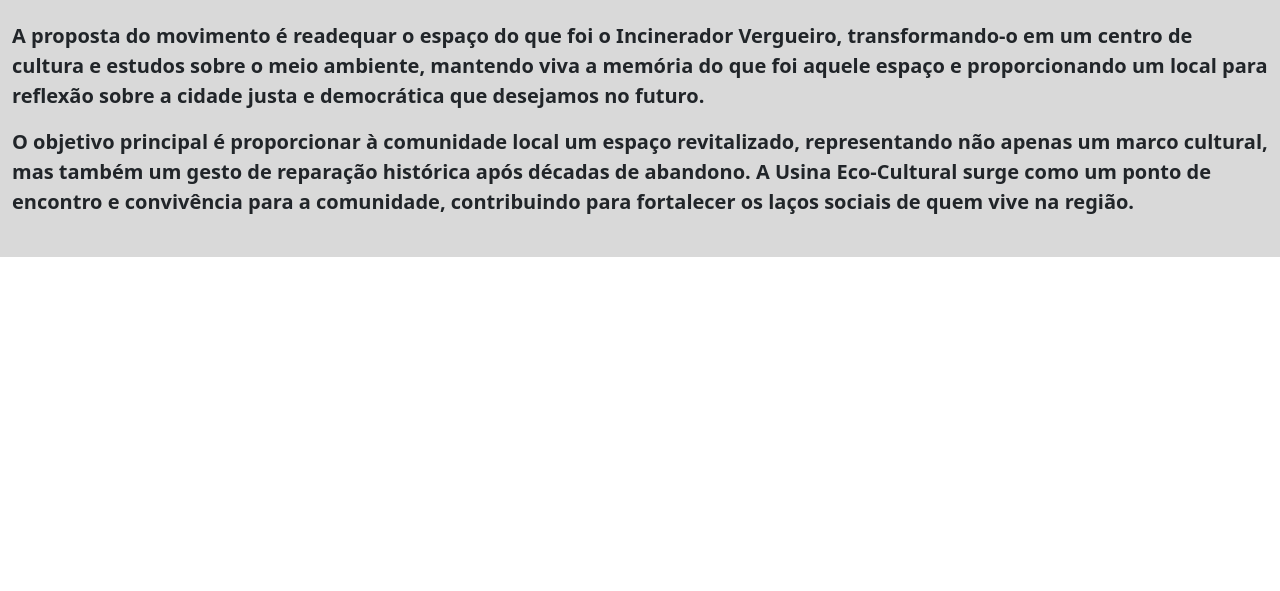
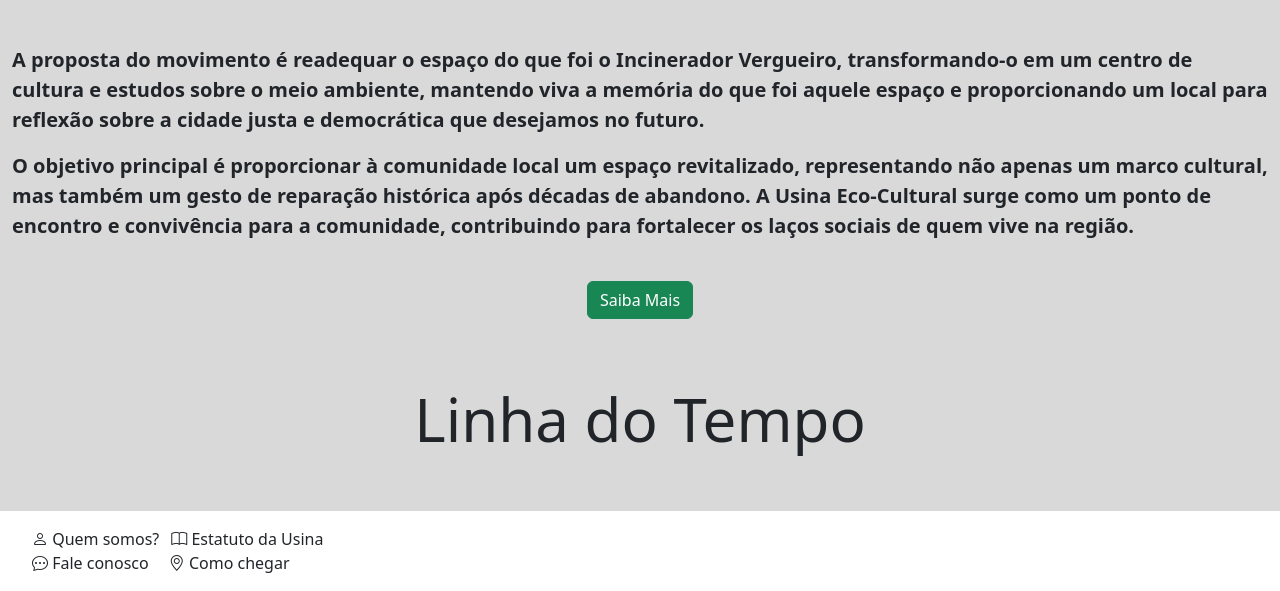
Before and after one commit to AlvarezGui/PII-2tri-2024, a website: page frontend/index.html in a window 1280 px wide. Shown: the part 1497-2088 px from the top of the page. Before the commit the page ends 1754 px from the top, so only its background shows below. Drawn offline with nearby package versions, Linux system fonts and the light colour scheme.

Commit message:
footer icones acabados (só falta alterar e decidir o tamanho)

```diff
--- a/frontend/css/styles.css
+++ b/frontend/css/styles.css
@@ -6,6 +6,10 @@
     .img-carro{
         height: 840px;
     }
+}
+
+main{
+    background-color: #D9D9D9;
 }
 
 h1{
@@ -20,6 +24,14 @@ p{
 .painel-o-coletivo{
     background-color: #D9D9D9;
 }
+
+.footer{
+    background-color: white;
+}
+
+li.borderless {
+    border-bottom: 0 none;
+  }
 
 
 
--- a/frontend/index.html
+++ b/frontend/index.html
@@ -4,6 +4,7 @@
     <meta charset="UTF-8">
     <meta name="viewport" content="width=device-width, initial-scale=1.0">
     <link href="https://cdn.jsdelivr.net/npm/bootstrap@5.3.3/dist/css/bootstrap.min.css" rel="stylesheet" integrity="sha384-QWTKZyjpPEjISv5WaRU9OFeRpok6YctnYmDr5pNlyT2bRjXh0JMhjY6hW+ALEwIH" crossorigin="anonymous">
+     <link href="https://cdn.jsdelivr.net/npm/bootstrap-icons/font/bootstrap-icons.css" rel="stylesheet">
     <link rel="stylesheet" href="./css/styles.css">
     <title>Usina Eco-Cultural</title>
 </head>
@@ -130,7 +131,7 @@
                     <div class="circle"></div>
                     <img class="imagem-painel-o-coletivo" src="./images/ocoletivo.jpg" alt="Imagem O Coletivo" height="341" width="455">
                 </div>
-                <div class="col-xxl-8 texto-o-coletivo">
+                <div class="col-xxl-8 texto-o-coletivo pt-lg-4">
                     <br>
                     <p>A proposta do movimento é readequar o espaço do que foi o Incinerador Vergueiro, transformando-o em um centro de cultura e estudos sobre o meio ambiente, mantendo viva a memória do que foi aquele espaço e proporcionando um local para reflexão sobre a cidade justa e democrática que desejamos no futuro.</p>
                     <p>O objetivo principal é proporcionar à comunidade local um espaço revitalizado, representando não apenas um marco cultural, mas também um gesto de reparação histórica após décadas de abandono. A Usina Eco-Cultural surge como um ponto de encontro e convivência para a comunidade, contribuindo para fortalecer os laços sociais de quem vive na região.</p>
@@ -138,11 +139,54 @@
                 </div>
                 <br>
             </div>
+            <div class="row text-center pb-3">
+                <div class="col">
+                    <a href="#"> <button class="btn btn-success">Saiba Mais</button> </a>
+                </div>
+            </div>
         </div>
         <!-- fim o coletivo -->
 
+        <!-- linha do tempo -->
+        <div class="container-fluid mt-5">
+            <div class="row justify-content-center text-center">
+                <div class="col">
+                    <h1>Linha do Tempo</h1>
+                </div>
+            </div>
+        </div>
+        <!-- fim linha do tempo-->
 
 
+
+        <div class="container-fluid footer mt-5">
+          <div class="row">
+                <div class="col-4 m-3">
+                    <div class="row">
+                        <div class=" d-flex align-items-center">
+                            <div class="px-1">
+                                <i class="bi bi-person"></i>
+                                <spa>Quem somos?</spa>
+                            </div>
+                            <div class="px-2">
+                                <i class="bi bi-book"></i>
+                                <span>Estatuto da Usina</span>
+                            </div>
+                        </div>
+                        <div class=" d-flex align-items-center">
+                            <div class="px-1">
+                                <i class="bi bi-chat-dots"></i>
+                                <span>Fale conosco</span>
+                            </div>
+                            <div class="px-3">
+                                <i class="bi bi-geo-alt"></i>
+                                <span>Como chegar</span>
+                            </div>
+                        </div>
+                    </div>
+                </div>
+            </div>
+        </div>
 
     </main>
     <!-- fim do main -->
```
Lines whose indentation alone changed are shown as unchanged.
